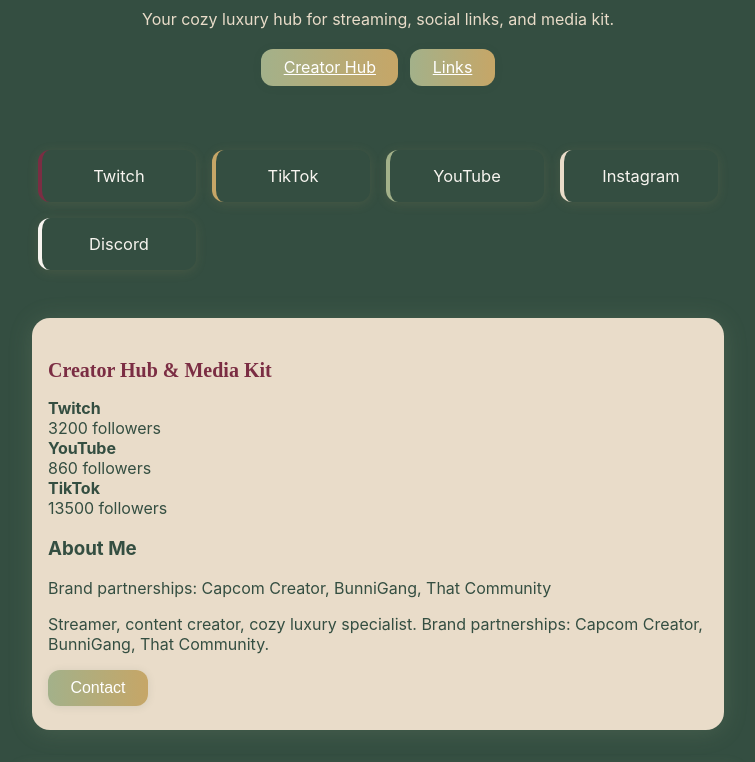
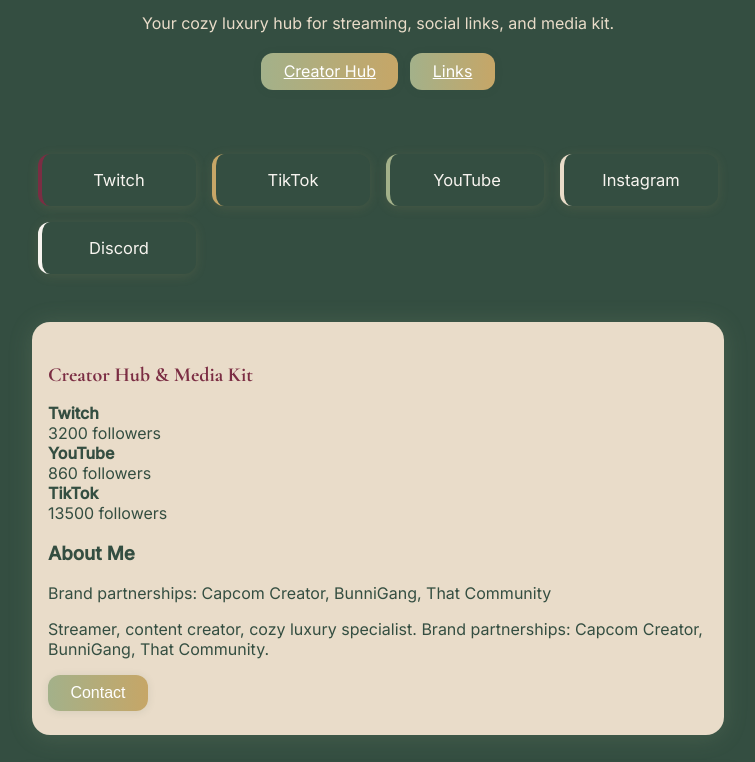
Before and after one commit to SunnieP/sage-siren-link-hub, a plain HTML site: page public/index.html in a window 1280 px wide. Shown: the part 177-939 px from the top of the page, without its empty margins (262-1017 px from the left). Drawn offline with nearby package versions, Linux system fonts and the light colour scheme; files whose address does not match are found by name.

Commit message:
Add Google Fonts for Cormorant Garamond and Inter, set up heading/body font choices per brand details.

```diff
--- a/public/index.html
+++ b/public/index.html
@@ -5,6 +5,7 @@
     <meta name="viewport" content="width=device-width, initial-scale=1.0">
     <meta name="description" content="Clean, responsive personal media hub for SageSiren. Functions as a Linktree + media kit. Fast, minimal, mobile-first, auto-updated stats.">
     <title>SageSiren | Link Hub</title>
+    <link href="https://fonts.googleapis.com/css2?family=Cormorant+Garamond:wght@700;600&family=Inter:wght@400;500&display=swap" rel="stylesheet">
     <link rel="stylesheet" href="assets/style.css">
     <script defer src="src/main.js"></script>
 </head>
```
